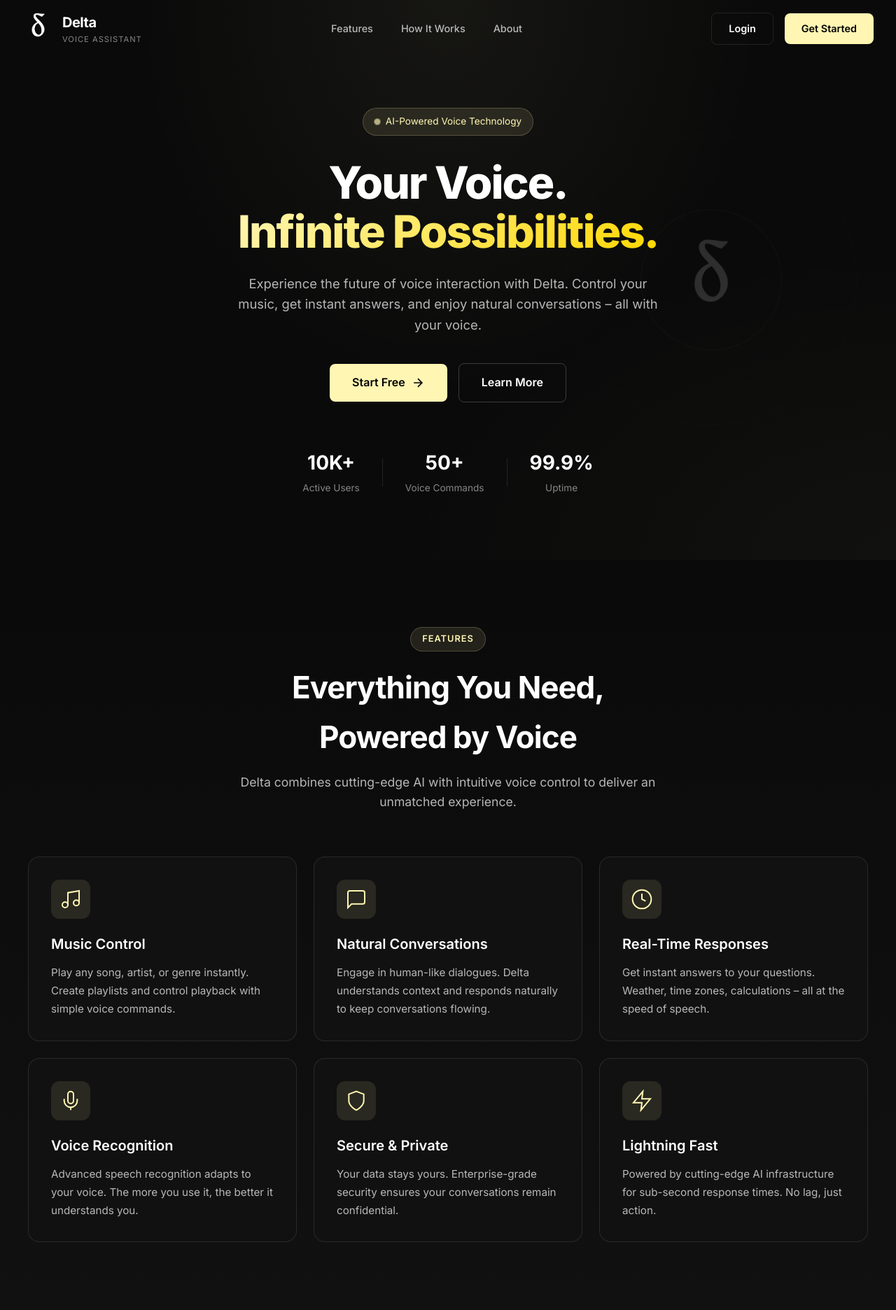
After one commit to Mohanakumar-07/Delta, a Flask app: template templates/index.html in a window 1280 px wide. The commit adds this page. Shown: the top 1872 px of the page at 70% size. Run offline with Flask 3, Linux system fonts and the light colour scheme; the template is opened without the code that fills it, so the values that code supplies are empty.

Commit message:
Final web

```diff
--- /dev/null
+++ b/templates/index.html
@@ -0,0 +1,376 @@
+<!DOCTYPE html>
+<html lang="en">
+
+<head>
+  <meta charset="UTF-8" />
+  <meta name="viewport" content="width=device-width, initial-scale=1.0" />
+  <meta name="description" content="Delta - Your intelligent voice assistant powered by AI. Control music, get answers, and experience seamless voice interactions." />
+  <title>Delta | AI Voice Assistant</title>
+  <link rel="icon" href="img/img2.jpg" />
+  <link rel="preconnect" href="https://fonts.googleapis.com">
+  <link rel="preconnect" href="https://fonts.gstatic.com" crossorigin>
+  <link href="https://fonts.googleapis.com/css2?family=Inter:wght@300;400;500;600;700;800&display=swap" rel="stylesheet">
+  <link rel="stylesheet" href="css/landingpage.css" />
+</head>
+
+<body>
+  <!-- Navigation -->
+  <nav class="navbar" id="navbar">
+    <div class="nav-container">
+      <a href="#" class="nav-logo">
+        <img src="img/img7.png" alt="Delta Logo" class="nav-logo-img" />
+        <div class="nav-logo-text">
+          <span class="nav-logo-title">Delta</span>
+          <span class="nav-logo-subtitle">Voice Assistant</span>
+        </div>
+      </a>
+      <ul class="nav-menu">
+        <li><a href="#features" class="nav-link">Features</a></li>
+        <li><a href="#how-it-works" class="nav-link">How It Works</a></li>
+        <li><a href="#about" class="nav-link">About</a></li>
+      </ul>
+      <div class="nav-actions">
+        <a href="login.html" class="btn btn-ghost">Login</a>
+        <a href="signup.html" class="btn btn-primary">Get Started</a>
+      </div>
+      <button class="nav-toggle" id="navToggle" aria-label="Toggle menu">
+        <span></span>
+        <span></span>
+        <span></span>
+      </button>
+    </div>
+  </nav>
+
+  <!-- Hero Section -->
+  <header class="hero">
+    <div class="hero-bg"></div>
+    <div class="hero-content">
+      <div class="hero-badge">
+        <span class="badge-dot"></span>
+        <span>AI-Powered Voice Technology</span>
+      </div>
+      <h1 class="hero-title">
+        Your Voice.<br>
+        <span class="gradient-text">Infinite Possibilities.</span>
+      </h1>
+      <p class="hero-description">
+        Experience the future of voice interaction with Delta. Control your music,
+        get instant answers, and enjoy natural conversations – all with your voice.
+      </p>
+      <div class="hero-cta">
+        <a href="signup.html" class="btn btn-primary btn-lg">
+          <span>Start Free</span>
+          <svg width="20" height="20" viewBox="0 0 24 24" fill="none" stroke="currentColor" stroke-width="2">
+            <path d="M5 12h14M12 5l7 7-7 7"/>
+          </svg>
+        </a>
+        <a href="#features" class="btn btn-outline btn-lg">Learn More</a>
+      </div>
+      <div class="hero-stats">
+        <div class="stat-item">
+          <span class="stat-number">10K+</span>
+          <span class="stat-label">Active Users</span>
+        </div>
+        <div class="stat-divider"></div>
+        <div class="stat-item">
+          <span class="stat-number">50+</span>
+          <span class="stat-label">Voice Commands</span>
+        </div>
+        <div class="stat-divider"></div>
+        <div class="stat-item">
+          <span class="stat-number">99.9%</span>
+          <span class="stat-label">Uptime</span>
+        </div>
+      </div>
+    </div>
+    <div class="hero-visual">
+      <div class="hero-visual-ring ring-1"></div>
+      <div class="hero-visual-ring ring-2"></div>
+      <div class="hero-visual-ring ring-3"></div>
+      <img src="img/img7.png" alt="Delta" class="hero-visual-logo" />
+    </div>
+  </header>
+
+  <!-- Features Section -->
+  <section id="features" class="section features-section">
+    <div class="section-container">
+      <div class="section-header">
+        <span class="section-tag">Features</span>
+        <h2 class="section-title">Everything You Need,<br>Powered by Voice</h2>
+        <p class="section-description">Delta combines cutting-edge AI with intuitive voice control to deliver an unmatched experience.</p>
+      </div>
+      <div class="features-grid">
+        <div class="feature-card" data-aos="fade-up">
+          <div class="feature-icon">
+            <svg width="32" height="32" viewBox="0 0 24 24" fill="none" stroke="currentColor" stroke-width="1.5">
+              <path d="M9 18V5l12-2v13"/>
+              <circle cx="6" cy="18" r="3"/>
+              <circle cx="18" cy="16" r="3"/>
+            </svg>
+          </div>
+          <h3 class="feature-title">Music Control</h3>
+          <p class="feature-description">Play any song, artist, or genre instantly. Create playlists and control playback with simple voice commands.</p>
+        </div>
+        <div class="feature-card" data-aos="fade-up" data-aos-delay="100">
+          <div class="feature-icon">
+            <svg width="32" height="32" viewBox="0 0 24 24" fill="none" stroke="currentColor" stroke-width="1.5">
+              <path d="M21 15a2 2 0 0 1-2 2H7l-4 4V5a2 2 0 0 1 2-2h14a2 2 0 0 1 2 2z"/>
+            </svg>
+          </div>
+          <h3 class="feature-title">Natural Conversations</h3>
+          <p class="feature-description">Engage in human-like dialogues. Delta understands context and responds naturally to keep conversations flowing.</p>
+        </div>
+        <div class="feature-card" data-aos="fade-up" data-aos-delay="200">
+          <div class="feature-icon">
+            <svg width="32" height="32" viewBox="0 0 24 24" fill="none" stroke="currentColor" stroke-width="1.5">
+              <circle cx="12" cy="12" r="10"/>
+              <polyline points="12 6 12 12 16 14"/>
+            </svg>
+          </div>
+          <h3 class="feature-title">Real-Time Responses</h3>
+          <p class="feature-description">Get instant answers to your questions. Weather, time zones, calculations – all at the speed of speech.</p>
+        </div>
+        <div class="feature-card" data-aos="fade-up" data-aos-delay="300">
+          <div class="feature-icon">
+            <svg width="32" height="32" viewBox="0 0 24 24" fill="none" stroke="currentColor" stroke-width="1.5">
+              <path d="M12 2a3 3 0 0 0-3 3v7a3 3 0 0 0 6 0V5a3 3 0 0 0-3-3z"/>
+              <path d="M19 10v2a7 7 0 0 1-14 0v-2"/>
+              <line x1="12" y1="19" x2="12" y2="22"/>
+            </svg>
+          </div>
+          <h3 class="feature-title">Voice Recognition</h3>
+          <p class="feature-description">Advanced speech recognition adapts to your voice. The more you use it, the better it understands you.</p>
+        </div>
+        <div class="feature-card" data-aos="fade-up" data-aos-delay="400">
+          <div class="feature-icon">
+            <svg width="32" height="32" viewBox="0 0 24 24" fill="none" stroke="currentColor" stroke-width="1.5">
+              <path d="M12 22s8-4 8-10V5l-8-3-8 3v7c0 6 8 10 8 10z"/>
+            </svg>
+          </div>
+          <h3 class="feature-title">Secure & Private</h3>
+          <p class="feature-description">Your data stays yours. Enterprise-grade security ensures your conversations remain confidential.</p>
+        </div>
+        <div class="feature-card" data-aos="fade-up" data-aos-delay="500">
+          <div class="feature-icon">
+            <svg width="32" height="32" viewBox="0 0 24 24" fill="none" stroke="currentColor" stroke-width="1.5">
+              <polygon points="13 2 3 14 12 14 11 22 21 10 12 10 13 2"/>
+            </svg>
+          </div>
+          <h3 class="feature-title">Lightning Fast</h3>
+          <p class="feature-description">Powered by cutting-edge AI infrastructure for sub-second response times. No lag, just action.</p>
+        </div>
+      </div>
+    </div>
+  </section>
+
+  <!-- How It Works Section -->
+  <section id="how-it-works" class="section how-it-works-section">
+    <div class="section-container">
+      <div class="section-header">
+        <span class="section-tag">How It Works</span>
+        <h2 class="section-title">Three Simple Steps</h2>
+        <p class="section-description">Getting started with Delta is effortless. Be up and running in minutes.</p>
+      </div>
+      <div class="steps-grid">
+        <div class="step-card" data-aos="fade-right">
+          <div class="step-number">01</div>
+          <div class="step-content">
+            <h3 class="step-title">Create Account</h3>
+            <p class="step-description">Sign up in seconds with just your email. No credit card required to start.</p>
+          </div>
+        </div>
+        <div class="step-connector"></div>
+        <div class="step-card" data-aos="fade-up">
+          <div class="step-number">02</div>
+          <div class="step-content">
+            <h3 class="step-title">Start Talking</h3>
+            <p class="step-description">Click the microphone and speak naturally. Delta is ready to listen and respond.</p>
+          </div>
+        </div>
+        <div class="step-connector"></div>
+        <div class="step-card" data-aos="fade-left">
+          <div class="step-number">03</div>
+          <div class="step-content">
+            <h3 class="step-title">Enjoy the Magic</h3>
+            <p class="step-description">Experience seamless voice interactions. Music, answers, conversations – all hands-free.</p>
+          </div>
+        </div>
+      </div>
+    </div>
+  </section>
+
+  <!-- About Section -->
+  <section id="about" class="section about-section">
+    <div class="section-container">
+      <div class="about-content">
+        <div class="about-text" data-aos="fade-right">
+          <span class="section-tag">About Delta</span>
+          <h2 class="section-title">Built for the Future of Voice</h2>
+          <p class="about-description">
+            Delta represents the next generation of voice assistants. We've combined advanced AI
+            language models with state-of-the-art speech recognition to create an assistant that
+            truly understands you.
+          </p>
+          <p class="about-description">
+            Whether you're looking to play your favorite music, get answers to complex questions,
+            or simply have a conversation, Delta is designed to make every interaction feel natural
+            and effortless.
+          </p>
+          <ul class="about-features">
+            <li>
+              <svg width="20" height="20" viewBox="0 0 24 24" fill="none" stroke="currentColor" stroke-width="2">
+                <path d="M22 11.08V12a10 10 0 1 1-5.93-9.14"/>
+                <polyline points="22 4 12 14.01 9 11.01"/>
+              </svg>
+              <span>Powered by Google Gemini AI</span>
+            </li>
+            <li>
+              <svg width="20" height="20" viewBox="0 0 24 24" fill="none" stroke="currentColor" stroke-width="2">
+                <path d="M22 11.08V12a10 10 0 1 1-5.93-9.14"/>
+                <polyline points="22 4 12 14.01 9 11.01"/>
+              </svg>
+              <span>Integrated Spotify Music Control</span>
+            </li>
+            <li>
+              <svg width="20" height="20" viewBox="0 0 24 24" fill="none" stroke="currentColor" stroke-width="2">
+                <path d="M22 11.08V12a10 10 0 1 1-5.93-9.14"/>
+                <polyline points="22 4 12 14.01 9 11.01"/>
+              </svg>
+              <span>Real-time Voice Processing</span>
+            </li>
+            <li>
+              <svg width="20" height="20" viewBox="0 0 24 24" fill="none" stroke="currentColor" stroke-width="2">
+                <path d="M22 11.08V12a10 10 0 1 1-5.93-9.14"/>
+                <polyline points="22 4 12 14.01 9 11.01"/>
+              </svg>
+              <span>Continuous Learning & Improvement</span>
+            </li>
+          </ul>
+        </div>
+        <div class="about-visual" data-aos="fade-left">
+          <div class="about-visual-card">
+            <img src="img/img4.png" alt="Delta Interface" class="about-image" />
+          </div>
+        </div>
+      </div>
+    </div>
+  </section>
+
+  <!-- CTA Section -->
+  <section class="section cta-section">
+    <div class="section-container">
+      <div class="cta-content" data-aos="zoom-in">
+        <h2 class="cta-title">Ready to Experience Delta?</h2>
+        <p class="cta-description">Join thousands of users who have transformed how they interact with technology.</p>
+        <div class="cta-actions">
+          <a href="signup.html" class="btn btn-primary btn-lg">
+            <span>Get Started Free</span>
+            <svg width="20" height="20" viewBox="0 0 24 24" fill="none" stroke="currentColor" stroke-width="2">
+              <path d="M5 12h14M12 5l7 7-7 7"/>
+            </svg>
+          </a>
+        </div>
+      </div>
+    </div>
+  </section>
+
+  <!-- Footer -->
+  <footer class="footer">
+    <div class="footer-container">
+      <div class="footer-main">
+        <div class="footer-brand">
+          <div class="footer-logo">
+            <img src="img/img7.png" alt="Delta Logo" />
+            <span>Delta</span>
+          </div>
+          <p class="footer-tagline">Your voice-powered AI companion for music, conversations, and more.</p>
+        </div>
+        <div class="footer-links">
+          <div class="footer-column">
+            <h4>Product</h4>
+            <ul>
+              <li><a href="#features">Features</a></li>
+              <li><a href="#how-it-works">How It Works</a></li>
+              <li><a href="#about">About</a></li>
+            </ul>
+          </div>
+          <div class="footer-column">
+            <h4>Account</h4>
+            <ul>
+              <li><a href="login.html">Login</a></li>
+              <li><a href="signup.html">Sign Up</a></li>
+            </ul>
+          </div>
+          <div class="footer-column">
+            <h4>Legal</h4>
+            <ul>
+              <li><a href="#">Privacy Policy</a></li>
+              <li><a href="#">Terms of Service</a></li>
+            </ul>
+          </div>
+        </div>
+      </div>
+      <div class="footer-bottom">
+        <p>&copy; 2025 Delta. All rights reserved. Built by Team Delta.</p>
+      </div>
+    </div>
+  </footer>
+
+  <script>
+    // Navbar scroll effect
+    const navbar = document.getElementById('navbar');
+    window.addEventListener('scroll', () => {
+      if (window.scrollY > 50) {
+        navbar.classList.add('scrolled');
+      } else {
+        navbar.classList.remove('scrolled');
+      }
+    });
+
+    // Mobile menu toggle
+    const navToggle = document.getElementById('navToggle');
+    const navMenu = document.querySelector('.nav-menu');
+    const navActions = document.querySelector('.nav-actions');
+
+    navToggle.addEventListener('click', () => {
+      navToggle.classList.toggle('active');
+      navMenu.classList.toggle('active');
+      navActions.classList.toggle('active');
+    });
+
+    // Smooth scroll for anchor links
+    document.querySelectorAll('a[href^="#"]').forEach(anchor => {
+      anchor.addEventListener('click', function(e) {
+        e.preventDefault();
+        const target = document.querySelector(this.getAttribute('href'));
+        if (target) {
+          target.scrollIntoView({ behavior: 'smooth', block: 'start' });
+          // Close mobile menu if open
+          navToggle.classList.remove('active');
+          navMenu.classList.remove('active');
+          navActions.classList.remove('active');
+        }
+      });
+    });
+
+    // Intersection Observer for animations
+    const observerOptions = {
+      threshold: 0.1,
+      rootMargin: '0px 0px -50px 0px'
+    };
+
+    const observer = new IntersectionObserver((entries) => {
+      entries.forEach(entry => {
+        if (entry.isIntersecting) {
+          entry.target.classList.add('animate-in');
+        }
+      });
+    }, observerOptions);
+
+    document.querySelectorAll('[data-aos]').forEach(el => {
+      observer.observe(el);
+    });
+  </script>
+</body>
+
+</html>
```
Also changed, not shown: templates/delta.html (+55 -14 lines), templates/forgetpass.html (+33 -11 lines), templates/login.html (+36 -17 lines), templates/signup.html (+41 -21 lines).
